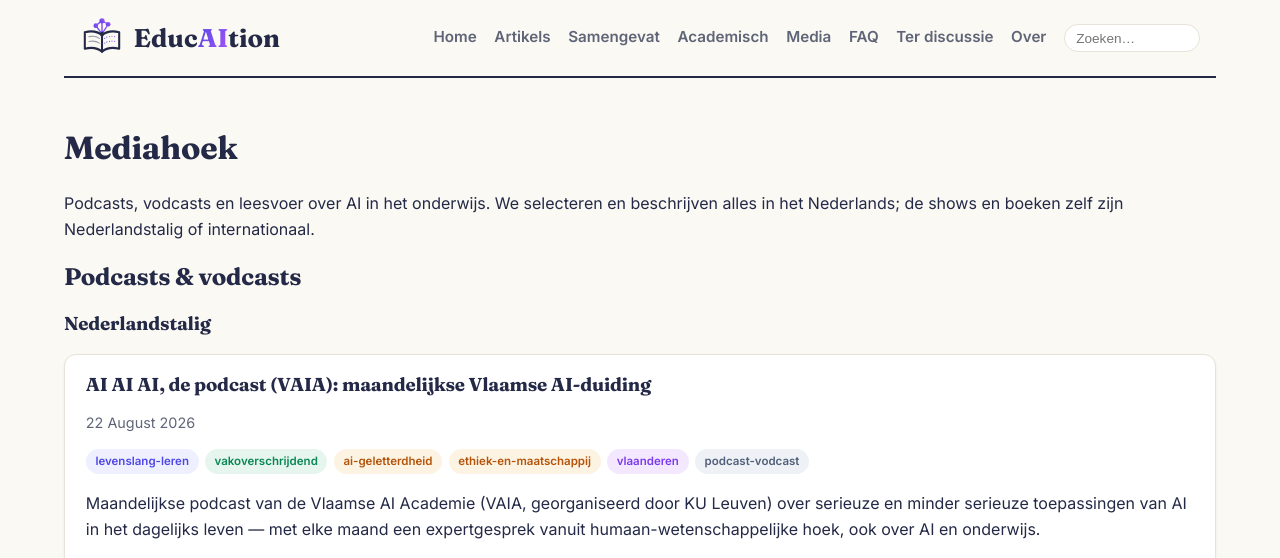
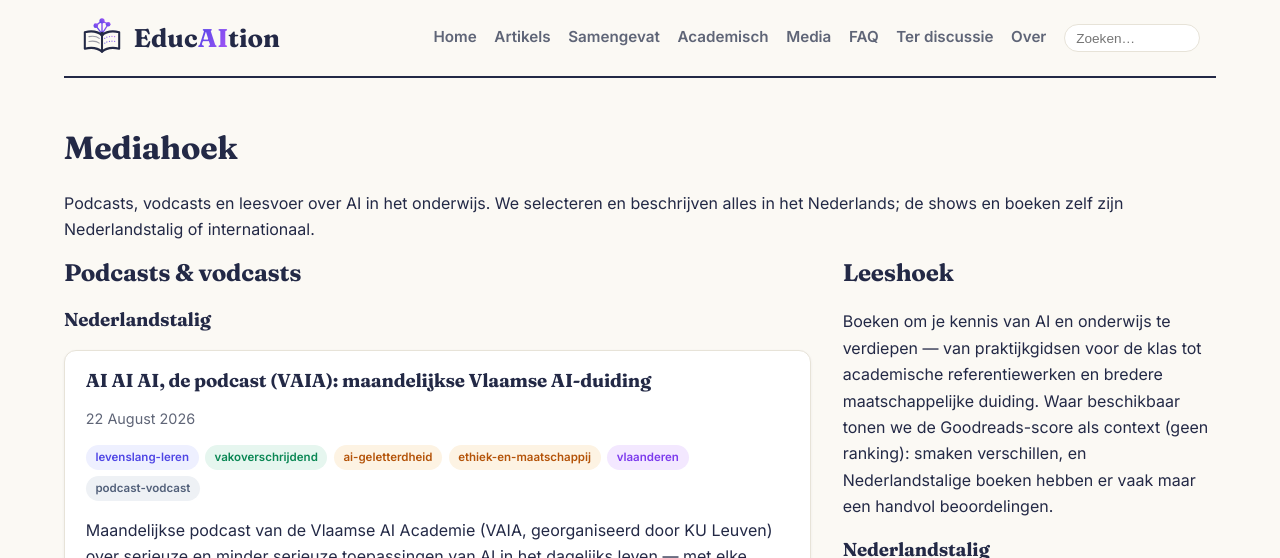
Before and after one commit to rvanbruggen/educaition, a Jekyll site: the page built from media.html, in a window 1280 px wide. Shown: the top 558 px of the page. Built offline with Jekyll 4.4.1, drawn with Linux system fonts in a browser that asks for light colours; grey boxes are pictures that could not be loaded.

Commit message:
2 column layout on media page

```diff
--- a/assets/css/style.css
+++ b/assets/css/style.css
@@ -237,6 +237,14 @@ details[open] { box-shadow: 0 2px 8px rgba(35, 41, 70, .08); }
   gap: 2rem; align-items: start; margin-top: 1rem;
 }
 @media (max-width: 900px) { .home-grid { grid-template-columns: 1fr; } }
+
+/* mediahoek: podcasts links (2/3), leeshoek rechts (1/3); gestapeld op smal scherm */
+.media-grid {
+  display: grid; grid-template-columns: minmax(0, 2fr) minmax(280px, 1fr);
+  gap: 2rem; align-items: start; margin-top: 1rem;
+}
+@media (max-width: 900px) { .media-grid { grid-template-columns: 1fr; } }
+.kolom-podcasts h2, .kolom-leeshoek h2 { margin-top: 0; }
 .kolom-artikels h2, .digest-paneel h2 { margin-top: 0; }
 
 /* digestpaneel rechts: eigen kleur en kader */
--- a/media.html
+++ b/media.html
@@ -8,6 +8,8 @@ permalink: /media/
 beschrijven alles in het Nederlands; de shows en boeken zelf zijn Nederlandstalig
 of internationaal.</p>
 
+<div class="media-grid">
+  <div class="kolom-podcasts">
     <h2>Podcasts &amp; vodcasts</h2>
 
     <h3>Nederlandstalig</h3>
@@ -39,13 +41,15 @@ of internationaal.</p>
         {% endif %}{% endif %}
       {% endfor %}
     </ul>
+  </div>
 
+  <div class="kolom-leeshoek">
     <h2 id="leeshoek">Leeshoek</h2>
-<p>Boeken om je kennis van AI en onderwijs te verdiepen — van praktijkgidsen voor
-de klas tot academische referentiewerken en bredere maatschappelijke duiding. Waar
-beschikbaar tonen we de Goodreads-score als context (geen ranking): smaken
-verschillen, en Nederlandstalige boeken hebben er vaak maar een handvol
-beoordelingen.</p>
+    <p>Boeken om je kennis van AI en onderwijs te verdiepen — van praktijkgidsen
+    voor de klas tot academische referentiewerken en bredere maatschappelijke
+    duiding. Waar beschikbaar tonen we de Goodreads-score als context (geen
+    ranking): smaken verschillen, en Nederlandstalige boeken hebben er vaak maar
+    een handvol beoordelingen.</p>
 
     <h3>Nederlandstalig</h3>
     <ul class="post-list">
@@ -76,6 +80,8 @@ beoordelingen.</p>
         {% endif %}{% endif %}
       {% endfor %}
     </ul>
+  </div>
+</div>
 
 <p><em>Hoe we deze hoek vullen: we volgen de RSS-feeds van een vaste lijst shows,
 scannen podcasttranscripties op relevante trefwoorden, en selecteren boeken
```
Also changed, not shown: CHANGELOG.md. Lines whose indentation alone changed are shown as unchanged.
